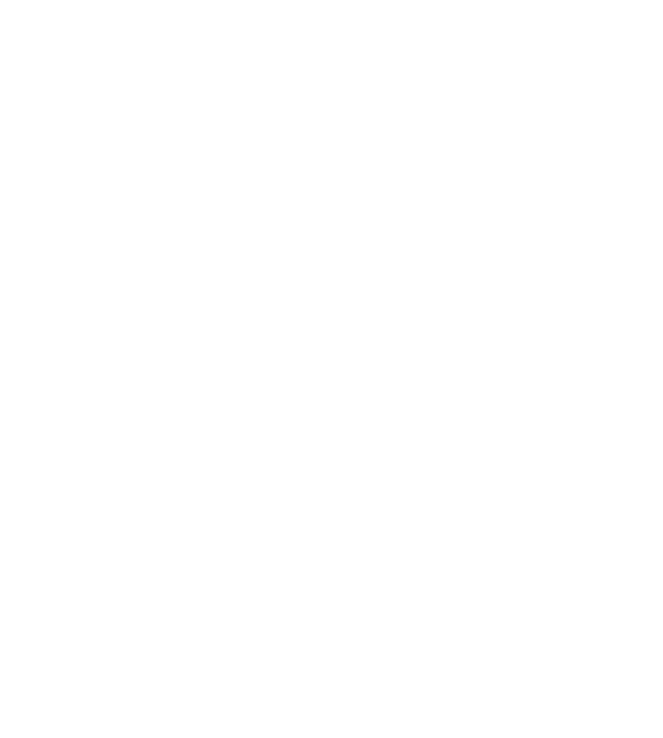
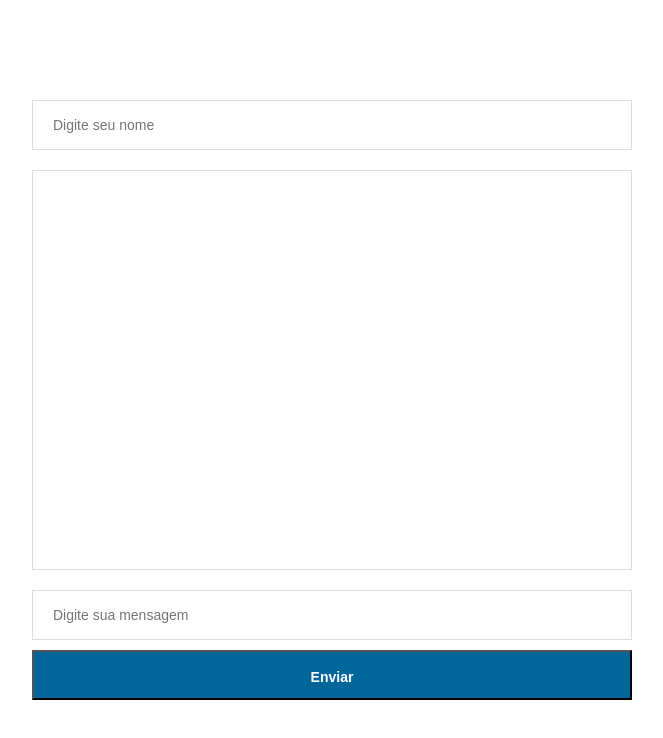
Before and after one commit to shadyueh/chat, a website: page public/index.html in a window 1280 px wide. Shown: the whole page, without its empty margins (308-971 px from the left). Drawn offline with nearby package versions, Linux system fonts and the light colour scheme.

Commit message:
Template funcional do chat

```diff
--- a/public/index.html
+++ b/public/index.html
@@ -17,5 +17,12 @@
     ></script>
     <link rel="stylesheet" href="style.css" />
   </head>
-  <body></body>
+  <body>
+    <form id="chat">
+      <input type="text" name="username" placeholder="Digite seu nome" />
+      <div class="messages"></div>
+      <input type="text" name="message" placeholder="Digite sua mensagem" />
+      <button type="submit">Enviar</button>
+    </form>
+  </body>
 </html>
```
Also changed, not shown: server.js (+6 -3 lines).
